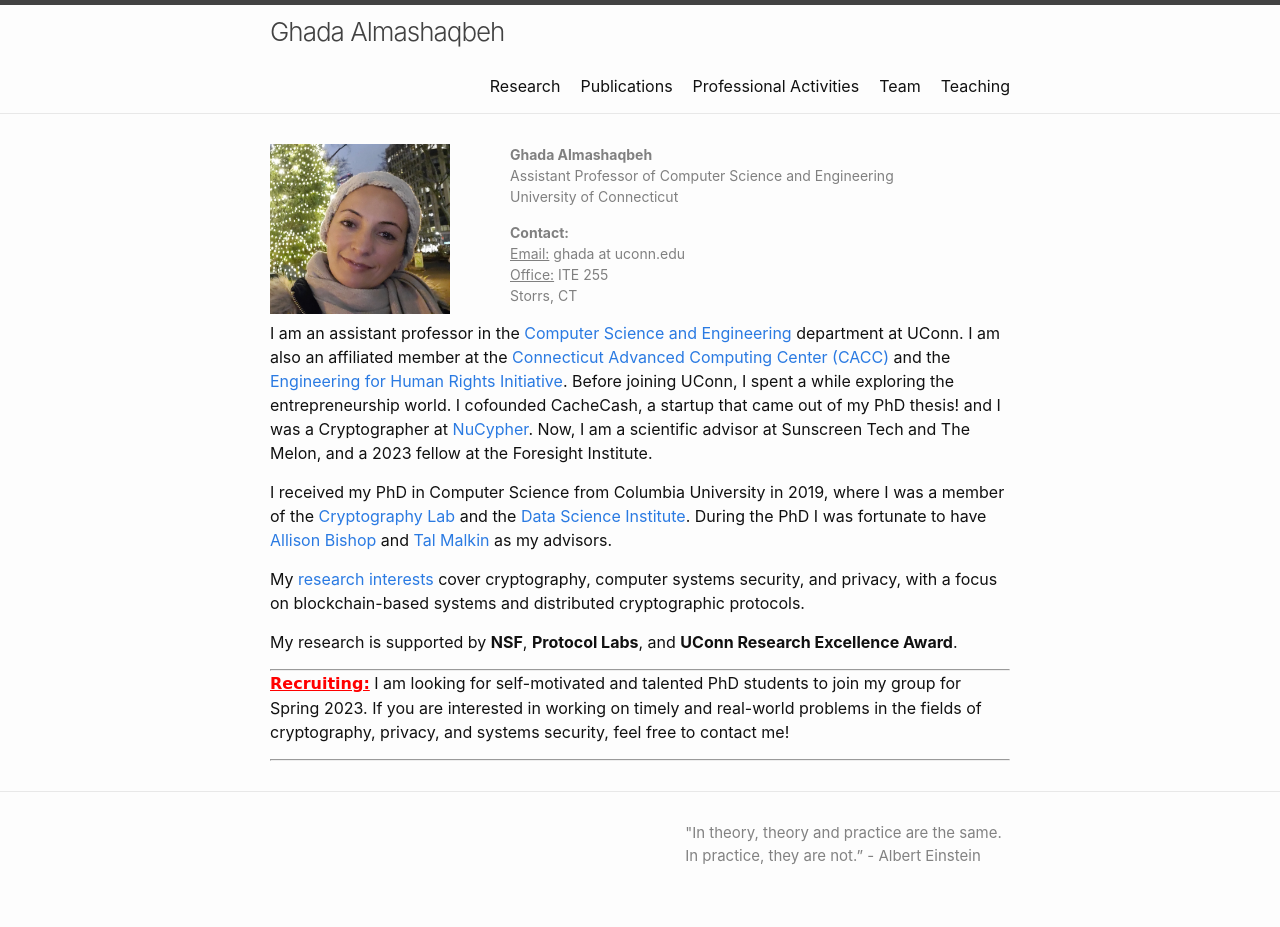
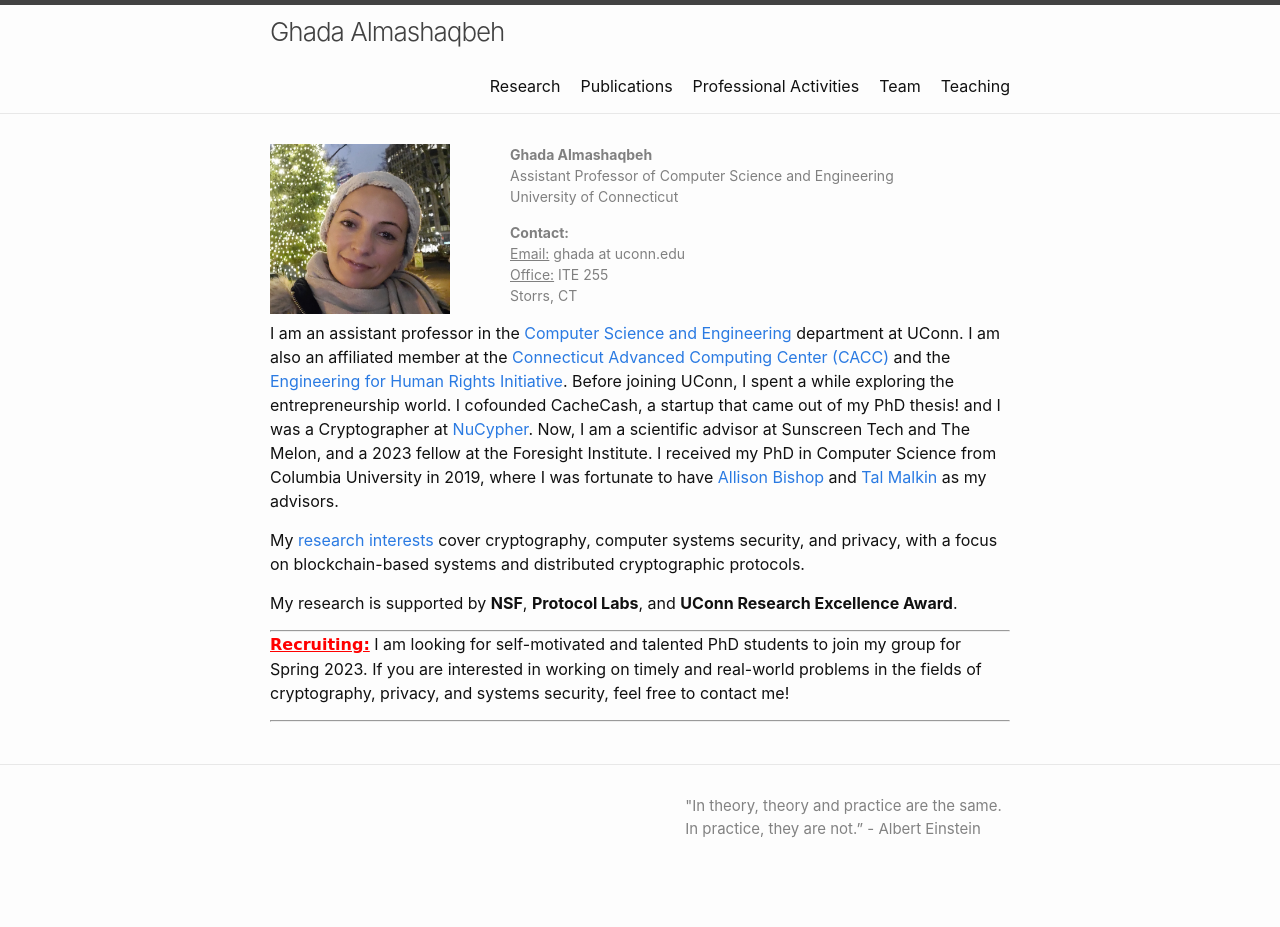
Before and after one commit to GhadaAlmashaqbeh/GhadaAlmashaqbeh.github.io, a Jekyll site: the page built from index.md, in a window 1280 px wide. Built offline with Jekyll 4.4.1, drawn with Linux system fonts in a browser that asks for light colours; after the commit the page ends 900 px from its top, so only the background shows below that.

Commit message:
edit bio

```diff
--- a/index.md
+++ b/index.md
@@ -19,9 +19,7 @@ layout: default
 </div>
 
 
-I am an assistant professor in the [Computer Science and Engineering](https://www.cse.uconn.edu/) department at UConn. I am also an affiliated member at the [Connecticut Advanced Computing Center (CACC)](https://cacc.uconn.edu/) and the [Engineering for Human Rights Initiative](https://engineeringforhumanrights.uconn.edu/). Before joining UConn, I spent a while exploring the entrepreneurship world. I cofounded CacheCash, a startup that came out of my PhD thesis! and I was a Cryptographer at [NuCypher](https://www.nucypher.com/). Now, I am a scientific advisor at Sunscreen Tech and The Melon, and a 2023 fellow at the Foresight Institute.
-
-I received my PhD in Computer Science from Columbia University in 2019, where I was a member of the [Cryptography Lab](http://www.cs.columbia.edu/crypto) and the [Data Science Institute](https://datascience.columbia.edu/). During the PhD I was fortunate to have [Allison Bishop](https://www.thecomputersciencecomedian.com) and [Tal Malkin](http://www.cs.columbia.edu/~tal) as my advisors.
+I am an assistant professor in the [Computer Science and Engineering](https://www.cse.uconn.edu/) department at UConn. I am also an affiliated member at the [Connecticut Advanced Computing Center (CACC)](https://cacc.uconn.edu/) and the [Engineering for Human Rights Initiative](https://engineeringforhumanrights.uconn.edu/). Before joining UConn, I spent a while exploring the entrepreneurship world. I cofounded CacheCash, a startup that came out of my PhD thesis! and I was a Cryptographer at [NuCypher](https://www.nucypher.com/). Now, I am a scientific advisor at Sunscreen Tech and The Melon, and a 2023 fellow at the Foresight Institute. I received my PhD in Computer Science from Columbia University in 2019, where I was fortunate to have [Allison Bishop](https://www.thecomputersciencecomedian.com) and [Tal Malkin](http://www.cs.columbia.edu/~tal) as my advisors.
 
 My [research interests](/research/) cover cryptography, computer systems security, and privacy, with a focus on blockchain-based systems and distributed cryptographic protocols.
 
```
